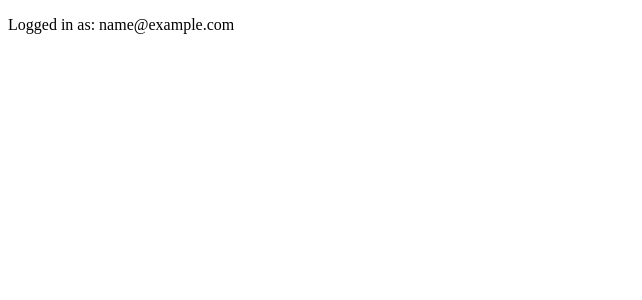
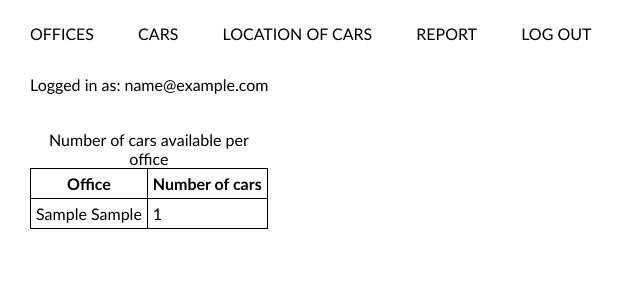
Before and after one commit to IvanZet/FSWD40-CodeReview11, a PHP site: page /report.php in a window 1280 px wide. Shown: the top 300 px of the page, without its empty margins (0-642 px from the left). Run offline with PHP 8.4, Linux system fonts and the light colour scheme; the visitor is signed in with stand-in values (Sample User, id 1); tables that the repository leaves empty or names only in its code hold one stand-in row (values such as "Sample post").

Commit message:
Adds 7. Report

```diff
--- a/simple/report.php
+++ b/simple/report.php
@@ -2,6 +2,7 @@
 ob_start();
 session_start();
 
+//Redirect logged no logged in users
 if (!isset($_SESSION['user'])) {
 	header('Location: index.php');
 	exit;
@@ -10,20 +11,87 @@ if (!isset($_SESSION['user'])) {
 	exit;
 }
 
+//Start DB connection
+require_once('db_connect_cr11.php');
 
+$sql = "SELECT street, house, COUNT(cars.car_id) AS cars_num
+				FROM offices
+				INNER JOIN cars
+					ON offices.office_id = cars.fk_office_id
+				GROUP BY street
+				ORDER BY street;";
+
+$result = $mysqli->query($sql);
+
+//Include my custom functioins
+require_once('ivansFunctions.php');
+
+//Check SQL query
+if (!$result) {
+	ivansEchoError ($mysqli, $sql); //echo info about errors using custom function
+} else {
+	$rows = $result->fetch_all(MYSQLI_ASSOC);
+}
+
+//Close connection, free result
+$result->free();
+$mysqli->close();
 
 ?>
 <!DOCTYPE html>
 <html lang="en">
 <head>
-	<title></title>
+	<title>Report</title>
+	<link rel="icon" type="image/x-icon" href="car-114-232990.png">
+	<link rel="stylesheet" type="text/css" href="style.css">
 </head>
 <body>
+	<header>
+		<nav>
+			<ul>
+				<li><a href="office_list.php" title="">Offices</a></li>
+			</ul>
+			<ul>
+				<li><a href="cars_list.php" title="">Cars</a></li>
+			</ul>
+			<ul>
+				<li><a href="cars_locations.php" title="">Location of cars</a></li>
+			</ul>
+			<?php
+			if ($_SESSION['isAdmin']) {//Show only for admins
+				echo '<ul>
+								<li><a href="report.php" title="">Report</a></li>
+							</ul>';
+			}
+			?>
+			<ul>
+				<li><a href="log_out.php?logout" title="">Log out</a></li>
+			</ul>
+		</nav>
+	</header>
 	<section>
 		<p>Logged in as: <?php echo $_SESSION['email']; ?></p>
 	</section>
 	<main>
-
+		<table>
+			<caption>Number of cars available per office</caption>
+			<thead>
+				<tr>
+					<th>Office</th>
+					<th>Number of cars</th>
+				</tr>
+			</thead>
+			<tbody>
+				<?php
+				foreach ($rows as $office) {
+					echo "<tr>
+									<td>" . $office['street'] . " " . $office['house'] . "</td>
+									<td>" . $office['cars_num'] . "</td>
+								</tr>";
+				}
+				?>
+			</tbody>
+		</table>
 	</main>
 </body>
 </html>
```
